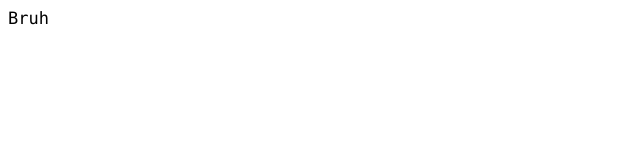
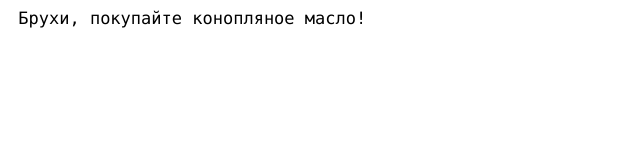
Before and after one commit to IIIDman/IIIDman.github.io, a plain HTML site: page index.html in a window 1280 px wide. Shown: the whole page, without its empty margins (0-640 px from the left). Drawn offline with Linux system fonts and the light colour scheme.

Commit message:
Update index.html

```diff
--- a/index.html
+++ b/index.html
@@ -7,11 +7,11 @@
   <meta name="Generator" content="Cocoa HTML Writer">
   <meta name="CocoaVersion" content="1894.1">
   <style type="text/css">
-    p.p1 {margin: 0.0px 0.0px 0.0px 0.0px; line-height: 20.0px; font: 17.0px Menlo; color: #000000; -webkit-text-stroke: #bfd622}
+    p.p1 {margin: 0.0px 0.0px 0.0px 0.0px; line-height: 20.0px; font: 17.0px Menlo; color: #000000; -webkit-text-stroke: #b2d11b}
     span.s1 {font-kerning: none}
   </style>
 </head>
 <body>
-<p class="p1"><span class="s1">Bruh</span></p>
+<p class="p1"><span class="s1"><span class="Apple-converted-space"> </span>Брухи, покупайте конопляное масло!</span></p>
 </body>
 </html>
```
